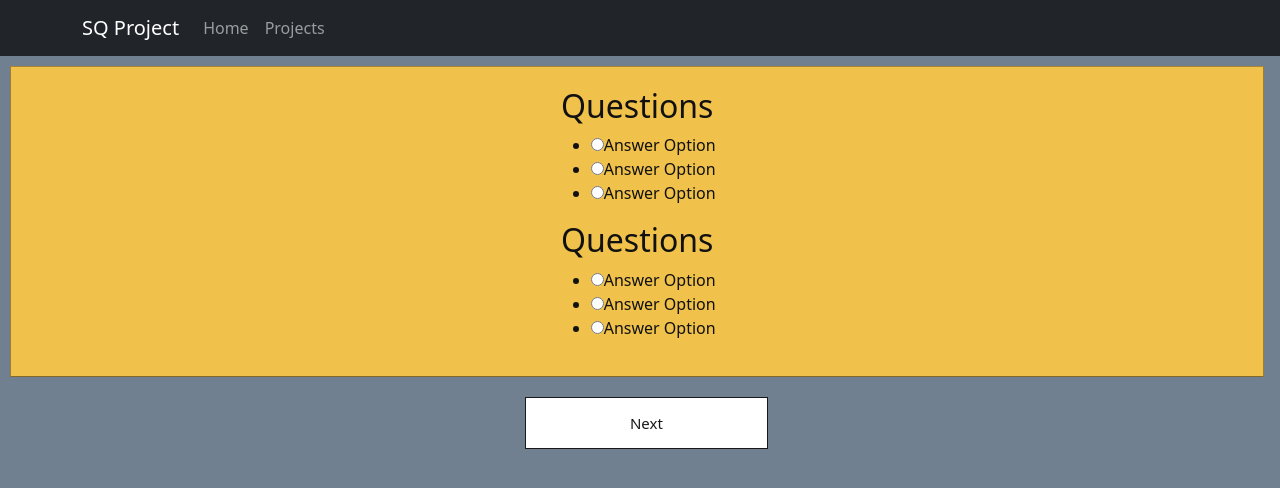
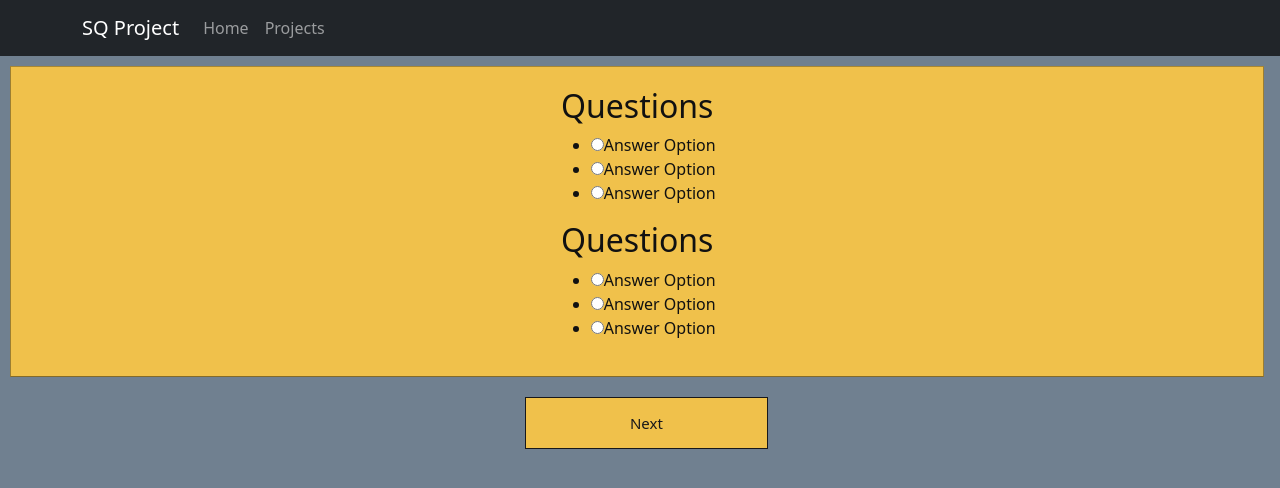
Before and after one commit to DevClubM/Quizlet-App, a React (Create React App) app: page /unattempted in a window 1280 px wide. Shown: the top 488 px of the page. Built offline with nearby package versions, Linux system fonts and the light colour scheme.

Commit message:
unattempted

```diff
--- a/src/components/Unattempted.css
+++ b/src/components/Unattempted.css
@@ -44,7 +44,7 @@
   padding: 18px 18px 17px;
   text-decoration: none;
   cursor: pointer;
-  background: #fff;
+  background: #f0c14b;
   user-select: none;
   -webkit-user-select: none;
   touch-action: manipulation;
```
